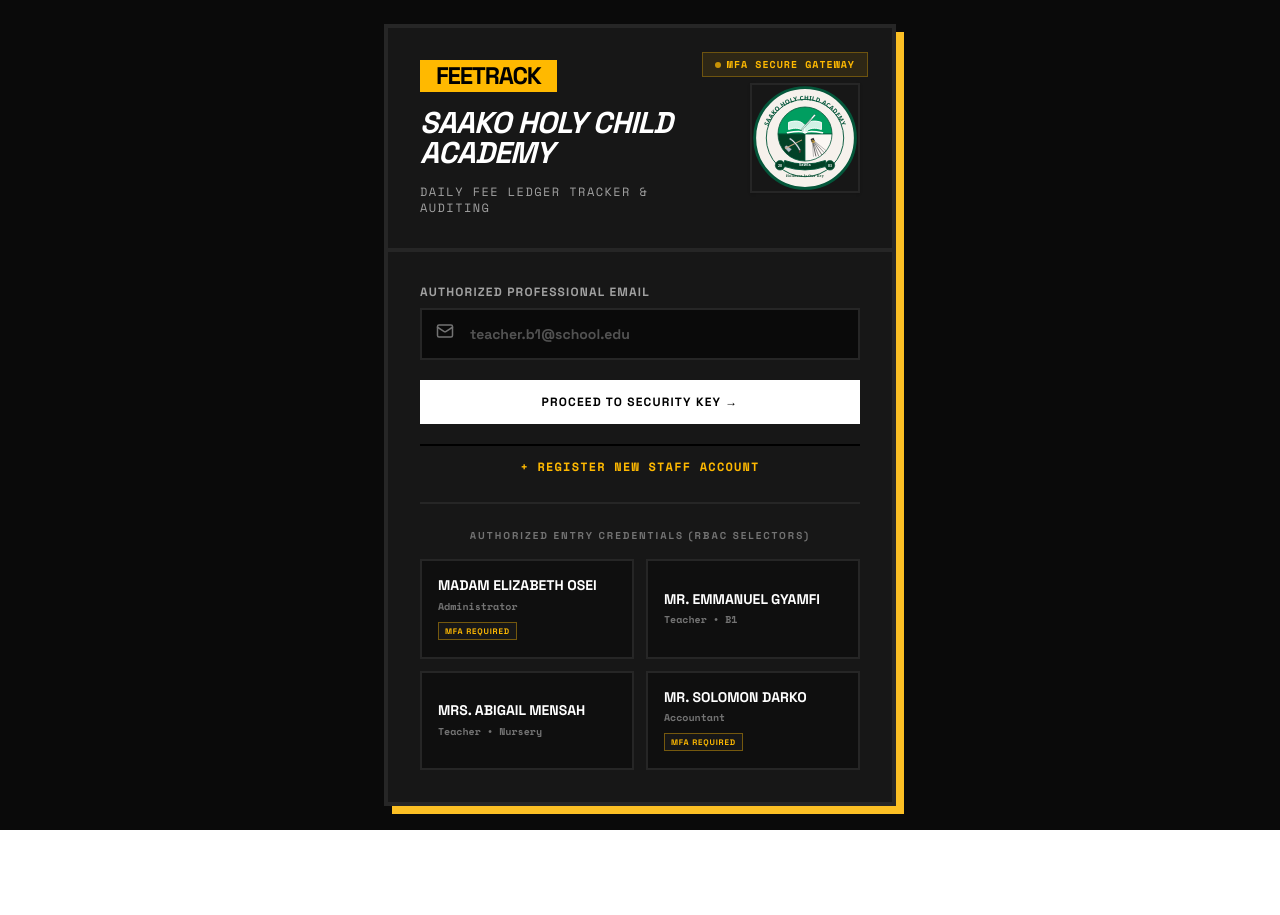
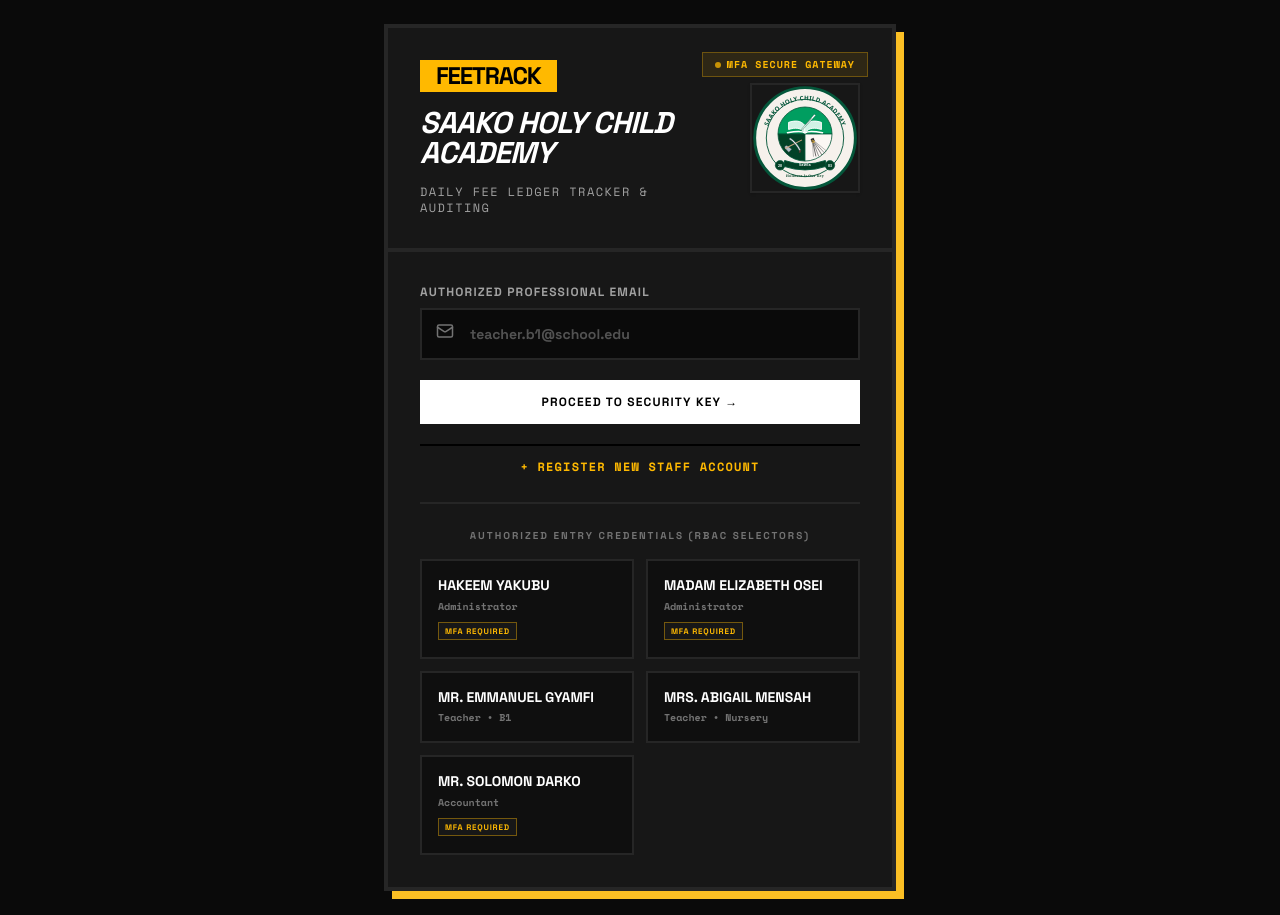
Before and after one commit to yakubuhakeem-cell/fee-tracker, a React (Vite) app: page / in a window 1280 px wide. Before the commit the page ends 830 px from the top, so only its background shows below. Built offline with nearby package versions, Linux system fonts and the light colour scheme.

Commit message:
Update initialData.ts

```diff
--- a/src/initialData.ts
+++ b/src/initialData.ts
@@ -17,6 +17,14 @@
 }
 
 export const INITIAL_USERS: UserAccount[] = [
+  {
+    id: 'admin-hakeem',
+    name: 'Hakeem Yakubu',
+    email: 'yakubuhakeem@gmail.com',
+    role: 'Administrator',
+    mfaEnabled: true,
+    mfaSecret: 'SHA-SAAKOKEY2003'
+  },
   {
     id: 'admin-1',
     name: 'Madam Elizabeth Osei',
```
